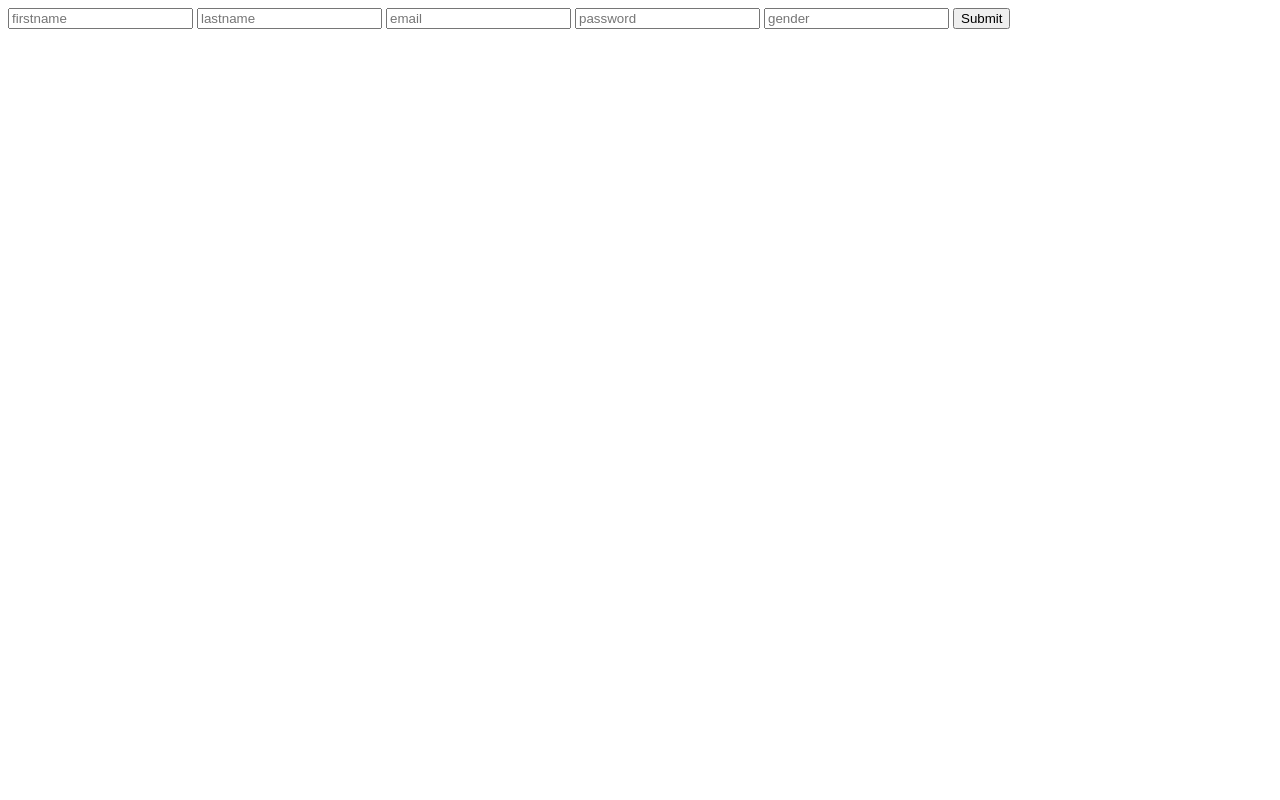
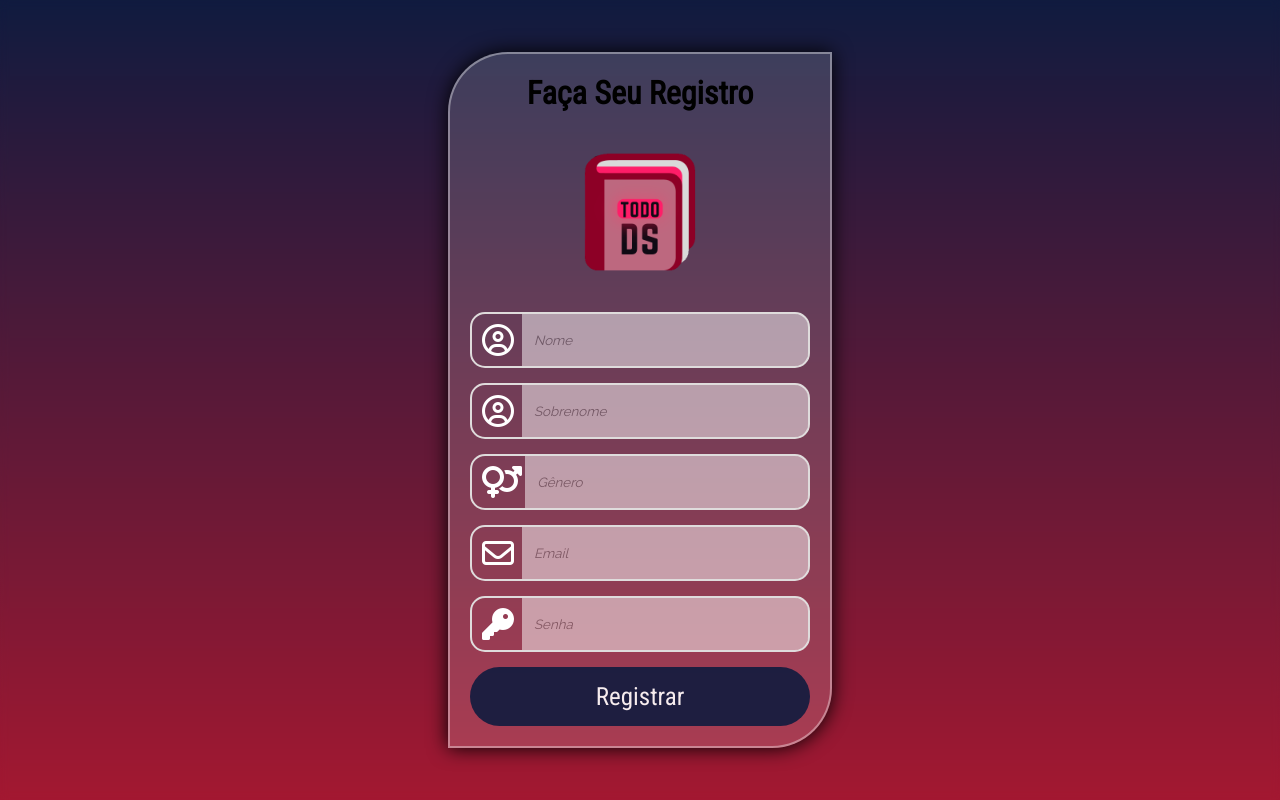
Before and after one commit to joaby-oliveira/TODOds-1.0, a PHP site: page /register.php in a window 1280 px wide. Run offline with PHP 8.4, Linux system fonts and the light colour scheme; some libraries are stand-ins or nearby versions.

Commit message:
:art: Updated: register.php/register.css Updating register page

```diff
--- /dev/null
+++ b/frontend/register.css
@@ -0,0 +1,100 @@
+* {
+    box-sizing: border-box;
+}
+
+body {
+    margin: 0;
+    padding: 0;
+    display: flex;
+    justify-content: center;
+    align-items: center;
+    height: 100vh;
+    background: linear-gradient(180deg, #101B3F 0%,#A31831 100%);
+    background-repeat: no-repeat;
+    backdrop-filter: blur(4px);
+}
+
+.register {
+    display: flex;
+    width: 30%;
+    flex-direction: column;
+    justify-content: center;
+    align-items: center;
+    border: solid rgba(255, 255, 255, 0.377) 2px;
+    border-top-left-radius: 60px;
+    border-bottom-right-radius: 60px;
+    background-color: rgba(255, 255, 255, 0.158);
+    box-shadow: 0px 0px 20px black;
+    padding: 20px;
+}
+
+.register:hover {
+    opacity: 1;
+}
+
+.input-container {
+    display: flex;
+    width: 100%;
+    margin-bottom: 15px;
+    padding: 0;
+    border: solid rgb(223, 220, 220) 2px;
+    border-radius: 15px;
+}
+
+i {
+    padding: 10px;
+    color: white;
+    min-width: 50px;
+    text-align: center;
+    font-size: 2em;
+}
+
+.input-field {
+    width: 100%;
+    padding: 10px;
+    outline: none;
+    font-family: 'Raleway', sans-serif;
+    font-style: oblique;
+    border: none;
+    border: solid white 2px;
+    border-radius: 12px;
+    border-bottom-left-radius: 0;
+    border-top-left-radius: 0;
+    opacity: 0.5;
+    transition: ease 0.2s;
+}
+
+.input-field:hover {
+    box-shadow: 0 0 10px rgb(255, 255, 255);
+    ;
+}
+
+.submit-btn {
+    font-family: 'Roboto Condensed', sans-serif;
+    background-color: #101B3F;
+    font-size: 25px;
+    color: white;
+    padding: 15px 20px;
+    border: none;
+    border-radius: 30px;
+    cursor: pointer;
+    width: 100%;
+    opacity: 0.9;
+    outline: none;
+}
+
+.submit-btn:hover {
+    box-shadow: 0 0 8px #101B3F;
+    opacity: 1;
+}
+
+img {
+    width: 200px;
+    margin: 0;
+}
+
+h1 {
+    font-family: 'Roboto Condensed', sans-serif;
+    text-transform: capitalize;
+    margin: 0;
+}
--- a/register.php
+++ b/register.php
@@ -1,8 +1,49 @@
-<form action="backend/register.php" method="post">
-    <input type="text" name="first" placeholder="firstname">
-    <input type="text" name="last" placeholder="lastname">
-    <input type="text" name="email" placeholder="email">
-    <input type="text" name="password" placeholder="password">
-    <input type="text" name="gender" placeholder="gender">
-    <input type="submit">
-</form>
+<!DOCTYPE html>
+<html lang="en">
+
+<head>
+    <meta charset="UTF-8">
+    <meta name="viewport" content="width=device-width, initial-scale=1.0">
+    <title>Registro</title>
+    <script src="https://kit.fontawesome.com/1dd3967cff.js" crossorigin="anonymous"></script>
+    <link rel="shortcut icon" href="photos/TODOds-transparente.png" type="image/x-icon">
+    <link rel="stylesheet" href="frontend/register.css">
+    <link href="https://fonts.googleapis.com/css?family=Raleway|Roboto+Condensed&display=swap" rel="stylesheet">
+
+</head>
+
+<body>
+    <form class="register" action="backend/register.php" method="post">
+        <h1>Faça seu registro</h1>
+        <img src="photos/TODOds-transparente.png" alt="paunocudojoaby">
+
+        <div class="input-container">
+            <i class="far fa-user-circle"></i>
+            <input class="input-field" type="text" name="first" placeholder="Nome">
+        </div>
+
+        <div class="input-container">
+            <i class="far fa-user-circle"></i>
+            <input class="input-field" type="text" name="last" placeholder="Sobrenome">
+        </div>
+
+        <div class="input-container">
+            <i class="fas fa-venus-mars"></i>
+            <input class="input-field" type="text" name="gender" placeholder="Gênero">
+        </div>
+
+        <div class="input-container">
+            <i class="far fa-envelope"></i>
+            <input class="input-field" type="text" name="email" placeholder="Email">
+        </div>
+
+        <div class="input-container">
+            <i class="fas fa-key"></i>
+            <input class="input-field" type="password" name="password" placeholder="Senha">
+        </div>
+
+        <button type="submit" class="submit-btn">Registrar</button>
+    </form>
+</body>
+
+</html>
```
